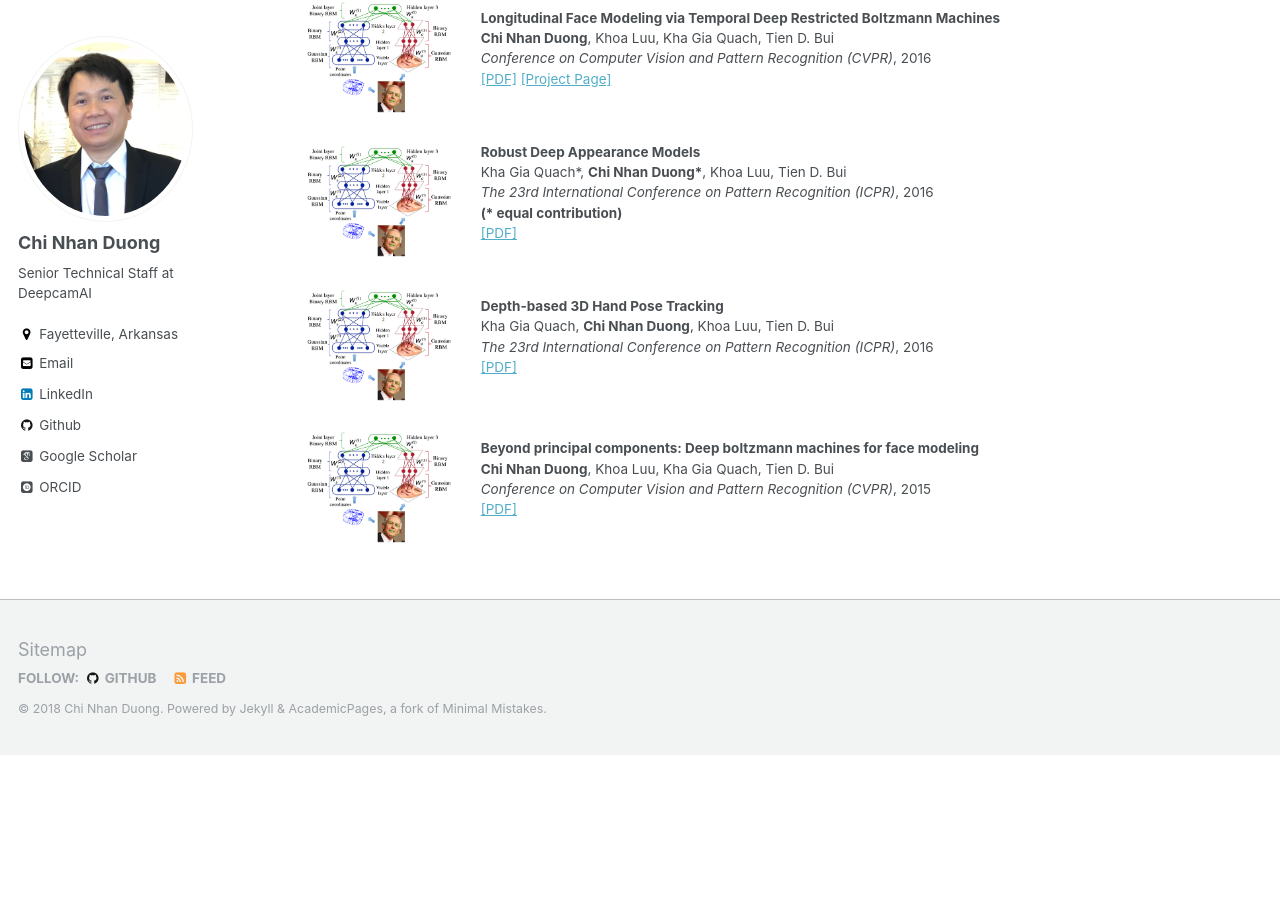
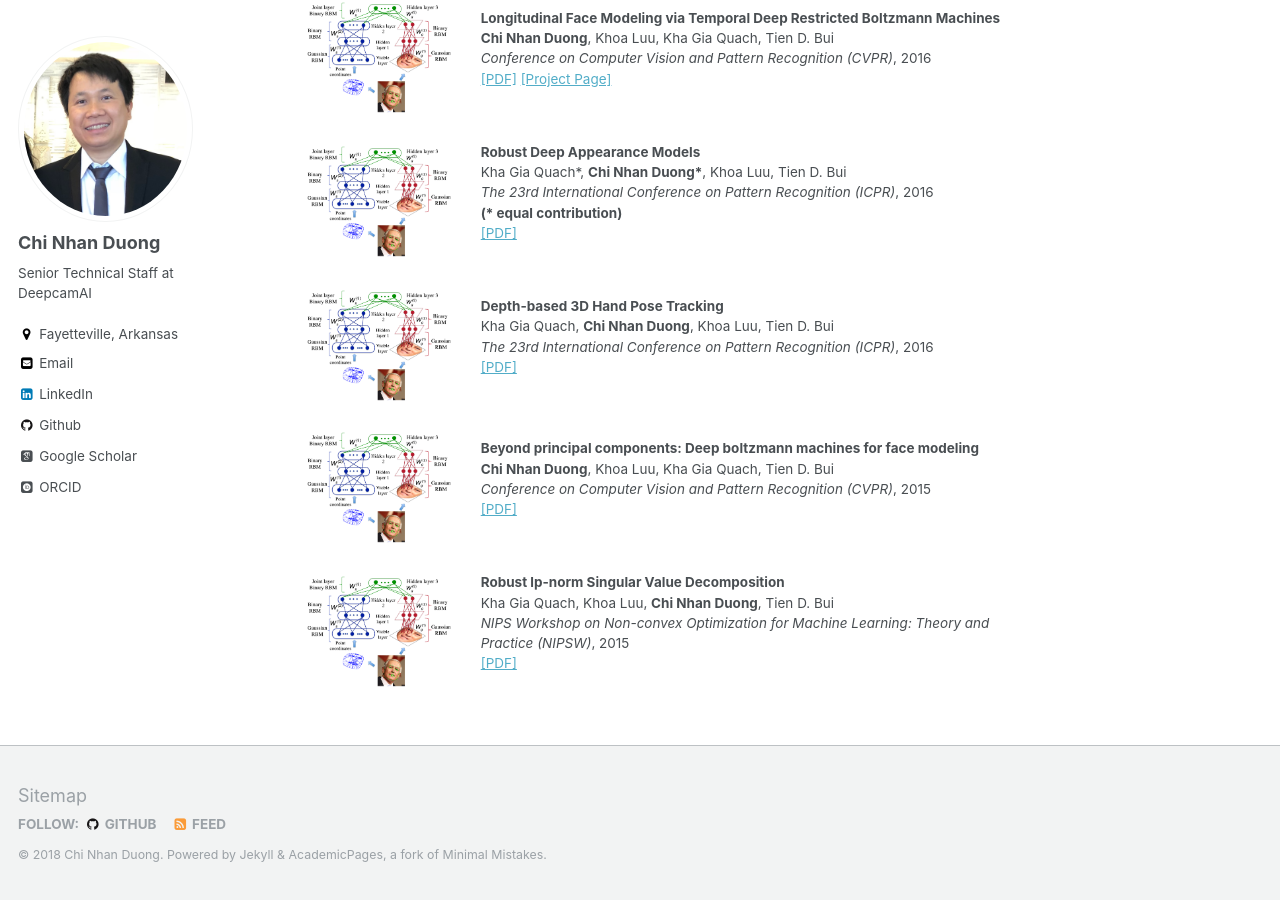
Before and after one commit to dcnhan/dcnhan.github.io, a Jekyll site: the page built from _pages/publications.md, in a window 1280 px wide and 900 px high, scrolled down 1413 px. Built offline with Jekyll 4.4.1, drawn with Linux system fonts in a browser that asks for light colours; some web fonts are replaced; before the commit the page ends 2168 px from its top, so only the background shows below that.

Commit message:
Build website

```diff
--- a/_pages/publications.md
+++ b/_pages/publications.md
@@ -112,3 +113,11 @@ author_profile: true
     <em>Conference on Computer Vision and Pattern Recognition (CVPR)</em>, 2015<br>
 	<a href="https://www.cv-foundation.org/openaccess/content_cvpr_2015/papers/Duong_Beyond_Principal_Components_2015_CVPR_paper.pdf">[PDF]</a>
 	</p></td></table>
+
+<table width="1200" align="center" border="0">
+	<td width="25%" valign="top" align="center"><img src="/images/featured_DAMs.png" alt="thumbnail" width="150" height="120" style="border-style: none"></td>
+	<td width="75%" valign="top"><p><heading><strong>Robust lp-norm Singular Value Decomposition</strong></heading><br>
+	Kha Gia Quach, Khoa Luu, <strong> Chi Nhan Duong</strong>, Tien D. Bui<br>
+    <em>NIPS Workshop on Non-convex Optimization for Machine Learning: Theory and Practice (NIPSW)</em>, 2015<br>
+	<a>[PDF]</a>
+	</p></td></table>
```
Also changed, not shown: other parts of _pages/publications.md (+1 -0 lines).
